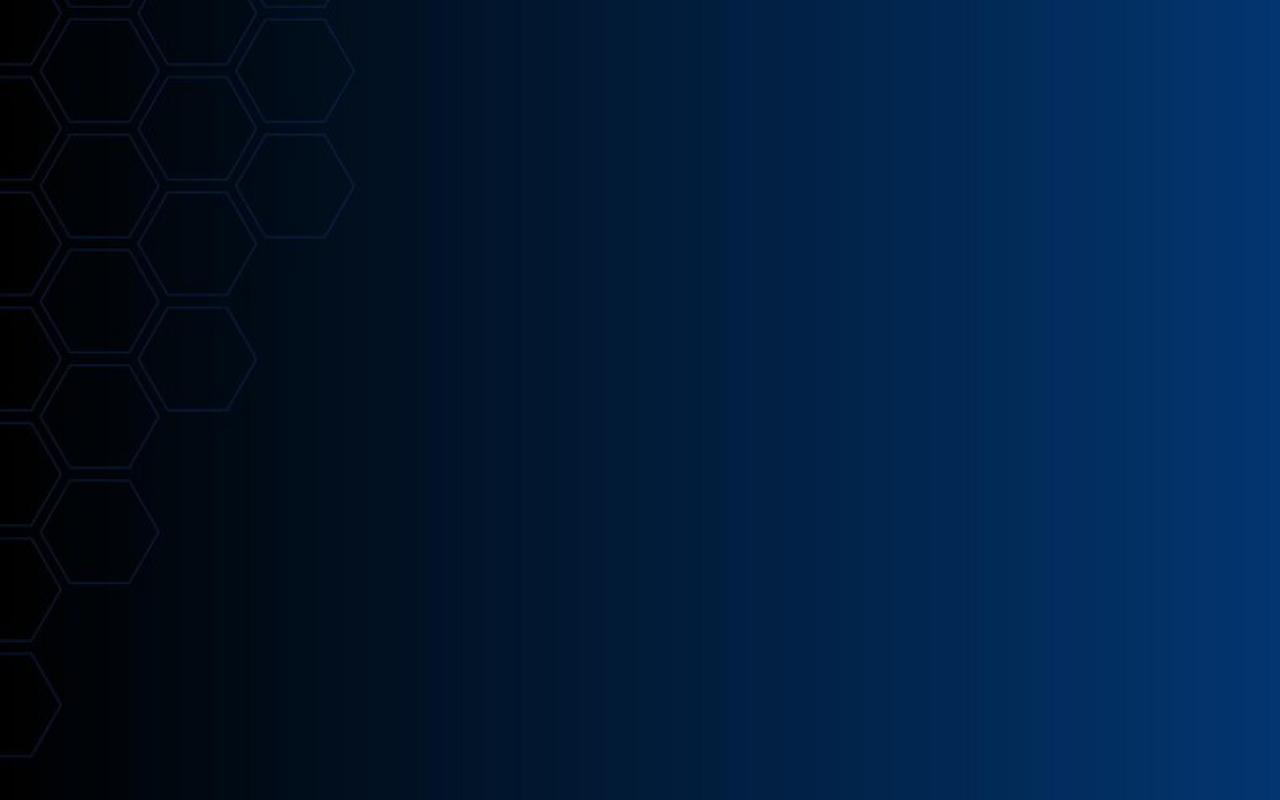
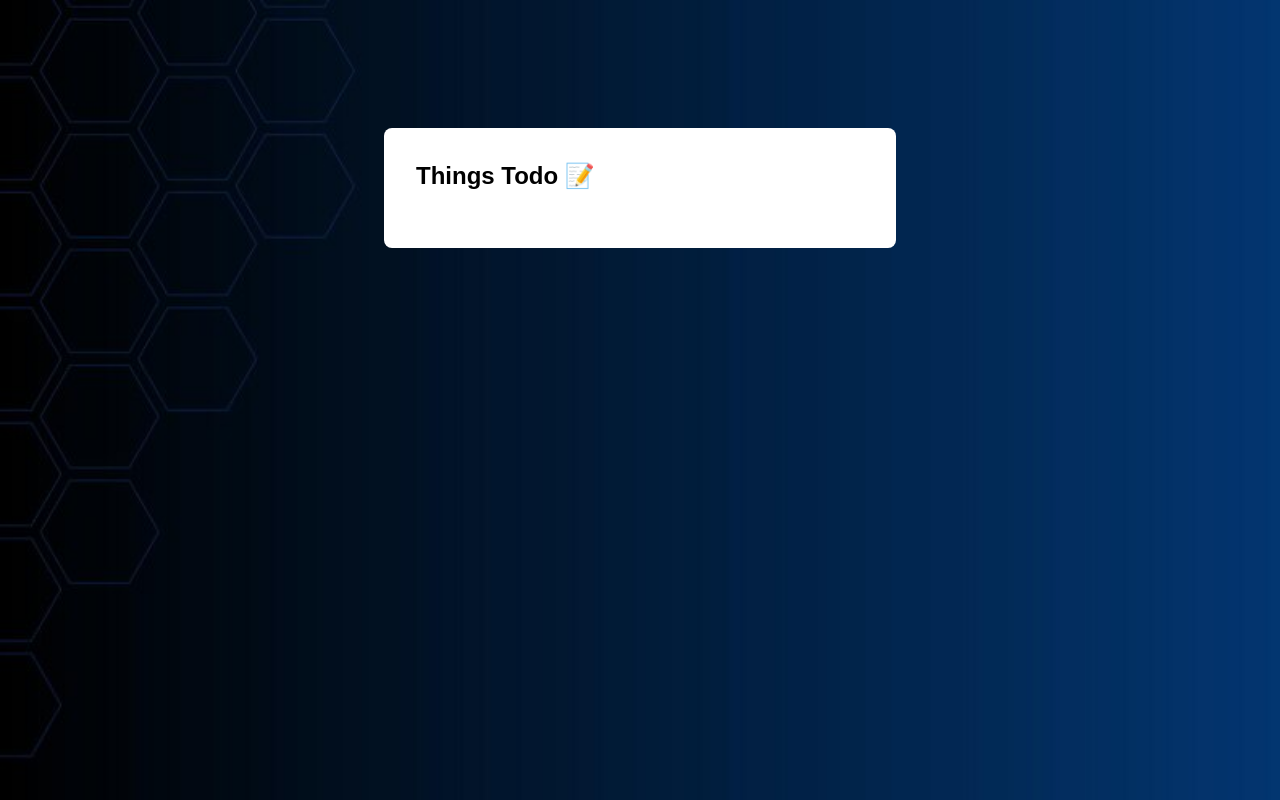
Before and after one commit to RavinduAX/TodoList_Sboot, a React (Create React App) app in the folder frontend/: page / in a window 1280 px wide. Built offline with nearby package versions, Linux system fonts and the light colour scheme.

Commit message:
content updated

```diff
--- a/frontend/src/App.jsx
+++ b/frontend/src/App.jsx
@@ -2,8 +2,11 @@ import './App.css';
 
 function App() {
   return (
-    <div>
+    <div className='w-screen h-screen flex justify-center '>
+      <div className=' bg-white p-8 rounded-lg w-2/5 h-max relative top-32'>
+        <h1 className='font-semibold text-2xl mb-6'>Things Todo 📝</h1>
 
+      </div>
     </div>
   );
 }
```
